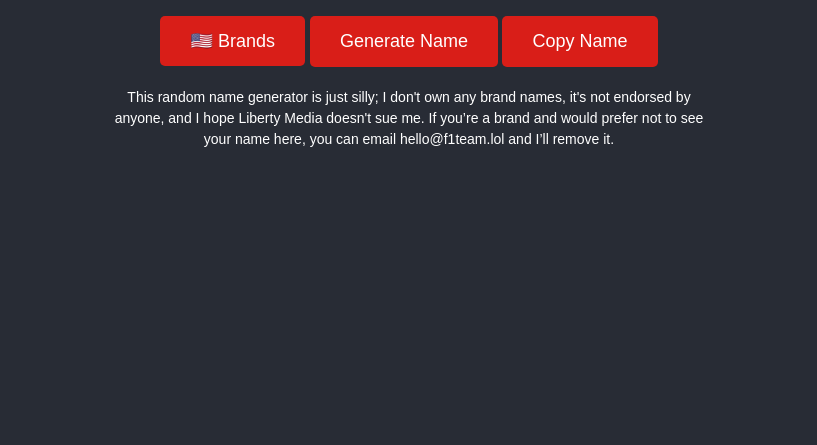
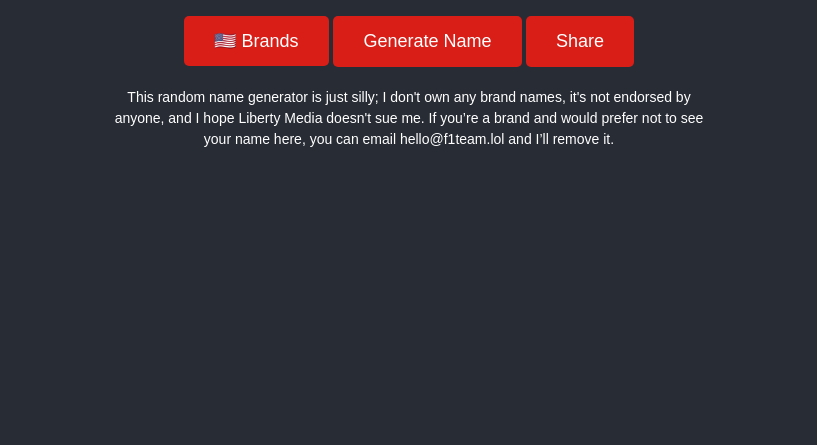
Before and after one commit to freddiewrites/f1teamlol, a plain HTML site: page index.html in a window 1280 px wide. Shown: the part 355-800 px from the top of the page, without its empty margins (231-1048 px from the left). Drawn offline with Linux system fonts and the light colour scheme.

Commit message:
Update index.html

```diff
--- a/index.html
+++ b/index.html
@@ -14,7 +14,7 @@
             <option value="uk">🇬🇧 Brands</option>
         </select>
         <button onclick="generateName()">Generate Name</button>
-        <button onclick="copyToClipboard()">Copy Name</button>
+        <button onclick="share()">Share</button>
 
         <!-- Alert element for displaying messages -->
         <div id="alert" class="alert"></div>
```
